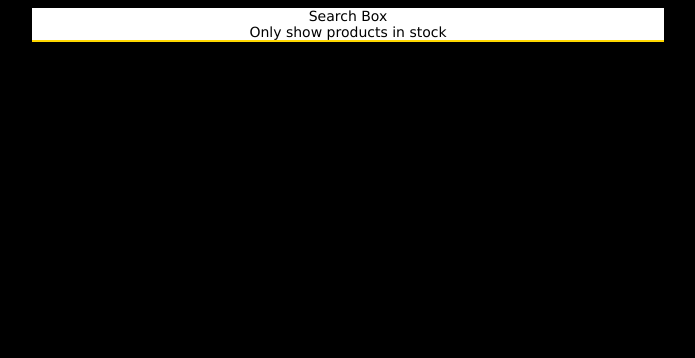
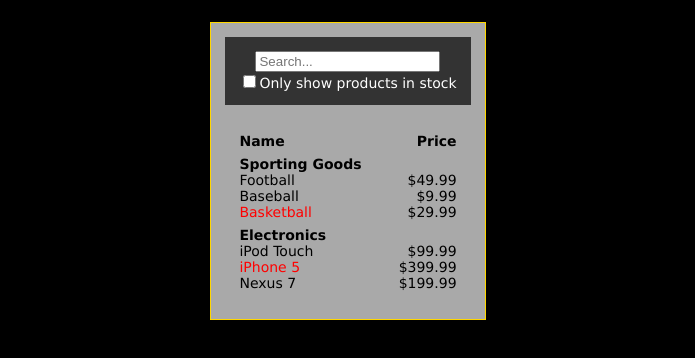
Before and after one commit to mariekauth/React, a React app in the folder product-search/: page / in a window 1280 px wide. Shown: the whole page, without its empty margins (292-987 px from the left). Built offline with nearby package versions, Linux system fonts and the light colour scheme.

Commit message:
Finish mock up for Product Search

```diff
--- a/product-search/src/index.css
+++ b/product-search/src/index.css
@@ -13,12 +13,53 @@
 }
 
 .main-container {
-    background-color: #ffffff;
+    /* background-color: #ffffff; */
     margin-left: auto;
     margin-right: auto;
-    width: 50%;
+    padding: 1em;
+}
+
+.filterable-product-table {
+    border: 1px solid #ffd700;
+    margin-left: auto;
+    margin-right: auto;
+    max-width: 500px;
+    background-color: #a9a9a9;
+    padding: 1em;
+    display: inline-block;
+}
+
+.search-bar {
+    padding: 1em;
+    /* border: 1px solid #0000ff; */
+    background-color: #333333;
+    color: #ffffff;
 }
 
 .product-table {
-    border: 1px solid #ffd700;
+    /* border: 1px solid #00ff00; */
+    padding: 1em;
+    margin-top: 1em;
+    text-align: left;
 }
+
+.product-header-row, .product-category-row {
+    font-weight: bold;
+}
+
+.product-category-row {
+    margin-top: .5em;
+}
+
+.in-stock {
+    color: inherit;
+}
+
+.out-of-stock {
+    color: #ff0000;
+}
+
+.price {
+    float: right;
+    text-align: right;
+}
--- a/product-search/src/index.js
+++ b/product-search/src/index.js
@@ -2,29 +2,48 @@
 import ReactDOM from 'react-dom';
 import './index.css';
 
+function ProductRow(props) {
+    return (
+        <div class="product-row"><span class={props.inStock ? "in-stock" : "out-of-stock"}>{props.name}</span><span class="price">{props.price}</span></div>
+    );
+}
+
+function ProductCategoryRow(props) {
+    return (
+        <div class="product-category-row">{props.name}</div>
+    );
+}
 
 function ProductTable(props) {
     return (
         <div class="product-table">
-            <div class="product-category-row"></div>
-            <div class="product-row"></div>
-            <div class="product-row"></div>
-            <div class="product-row"></div>
-            <div class="product-category-row"></div>
-            <div class="product-row"></div>
-            <div class="product-row"></div>
-            <div class="product-row"></div>
+            <div class="product-header-row">Name<span class="price">Price</span></div>
+            <div class="product-category-row">Sporting Goods</div>
+            <div class="product-row"><span class="in-stock">Football</span><span class="price">$49.99</span></div>
+            <div class="product-row"><span class="in-stock">Baseball</span><span class="price">$9.99</span></div>
+            <div class="product-row"><span class="out-of-stock">Basketball</span><span class="price">$29.99</span></div>
+            <div class="product-category-row">Electronics</div>
+            <div class="product-row"><span class="in-stock">iPod Touch</span><span class="price">$99.99</span></div>
+            <div class="product-row"><span class="out-of-stock">iPhone 5</span><span class="price">$399.99</span></div>
+            <div class="product-row"><span class="in-stock">Nexus 7</span><span class="price">$199.99</span></div>
         </div>
+    );
+}
+
+function SearchBar(props) {
+    return (
+        <div class="search-bar">
+        <input type="text" name="productSearch" placeholder="Search..." value="" /><br />
+        <input type="checkbox" name="showOnlyProductsInStock" />
+        Only show products in stock
+    </div>
     );
 }
 
 function FilterableProductTable(props) {
     return (
         <div class="filterable-product-table">
-            <div class="search-bar">
-                Search Box<br />
-                Only show products in stock
-            </div>
+            <SearchBar />
             <ProductTable />
         </div>
     );
@@ -54,4 +73,15 @@
     - ProductRow
   */
 
+  /*
+  [
+  {category: "Sporting Goods", price: "$49.99", stocked: true, name: "Football"},
+  {category: "Sporting Goods", price: "$9.99", stocked: true, name: "Baseball"},
+  {category: "Sporting Goods", price: "$29.99", stocked: false, name: "Basketball"},
+  {category: "Electronics", price: "$99.99", stocked: true, name: "iPod Touch"},
+  {category: "Electronics", price: "$399.99", stocked: false, name: "iPhone 5"},
+  {category: "Electronics", price: "$199.99", stocked: true, name: "Nexus 7"}
+];
+  */
+
 ReactDOM.render(<Home />, document.getElementById("root"));
```
Also changed, not shown: README.md.
